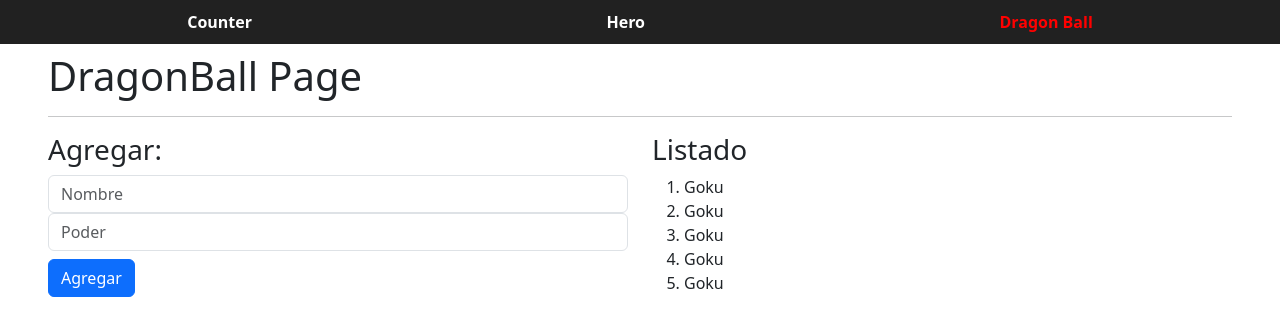
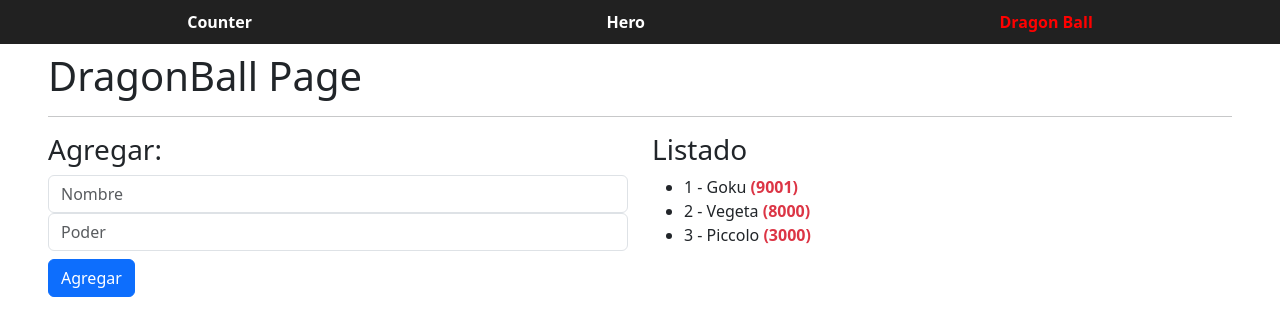
Before and after one commit to EdwinAlexanderBernardinoMoran/angular, an Angular app in the folder 02-bases/: page /dragon-ball in a window 1280 px wide. Shown: the top 336 px of the page. Built offline with nearby package versions, Linux system fonts and the light colour scheme.

Commit message:
S5 - @for - Realizar iteraciones de elementos

```diff
--- a/02-bases/src/app/pages/dragonball/dragonball-page.html
+++ b/02-bases/src/app/pages/dragonball/dragonball-page.html
@@ -12,13 +12,14 @@
 
   <div class="col-12 col-sm-6">
     <h3>Listado</h3>
-    <ol>
-      <li>Goku</li>
-      <li>Goku</li>
-      <li>Goku</li>
-      <li>Goku</li>
-      <li>Goku</li>
-    </ol>
+    <ul>
+      @for (character of characters(); track character.id; let idx = $index) {
+        <li>
+          <span>{{idx + 1}} - {{ character.name }}</span>
+          <strong class="text-danger"> ({{ character.powerLevel }})</strong>
+        </li>
+      }
+    </ul>
   </div>
 
 </section>
--- a/02-bases/src/app/pages/dragonball/dragonball-page.ts
+++ b/02-bases/src/app/pages/dragonball/dragonball-page.ts
@@ -1,4 +1,10 @@
-import { Component } from '@angular/core';
+import { Component, signal } from '@angular/core';
+
+interface Character {
+  id: number;
+  name: string;
+  powerLevel: number;
+}
 
 @Component({
   selector: 'app-dragonball',
@@ -6,5 +12,21 @@
   templateUrl: './dragonball-page.html',
 })
 export class DragonballPage {
-
+  characters = signal<Character[]>([
+    {
+      id: 1,
+      name: 'Goku',
+      powerLevel: 9001
+    },
+    {
+      id: 2,
+      name: 'Vegeta',
+      powerLevel: 8000
+    },
+    {
+      id: 3,
+      name: 'Piccolo',
+      powerLevel: 3000
+    }
+  ])
 }
```
